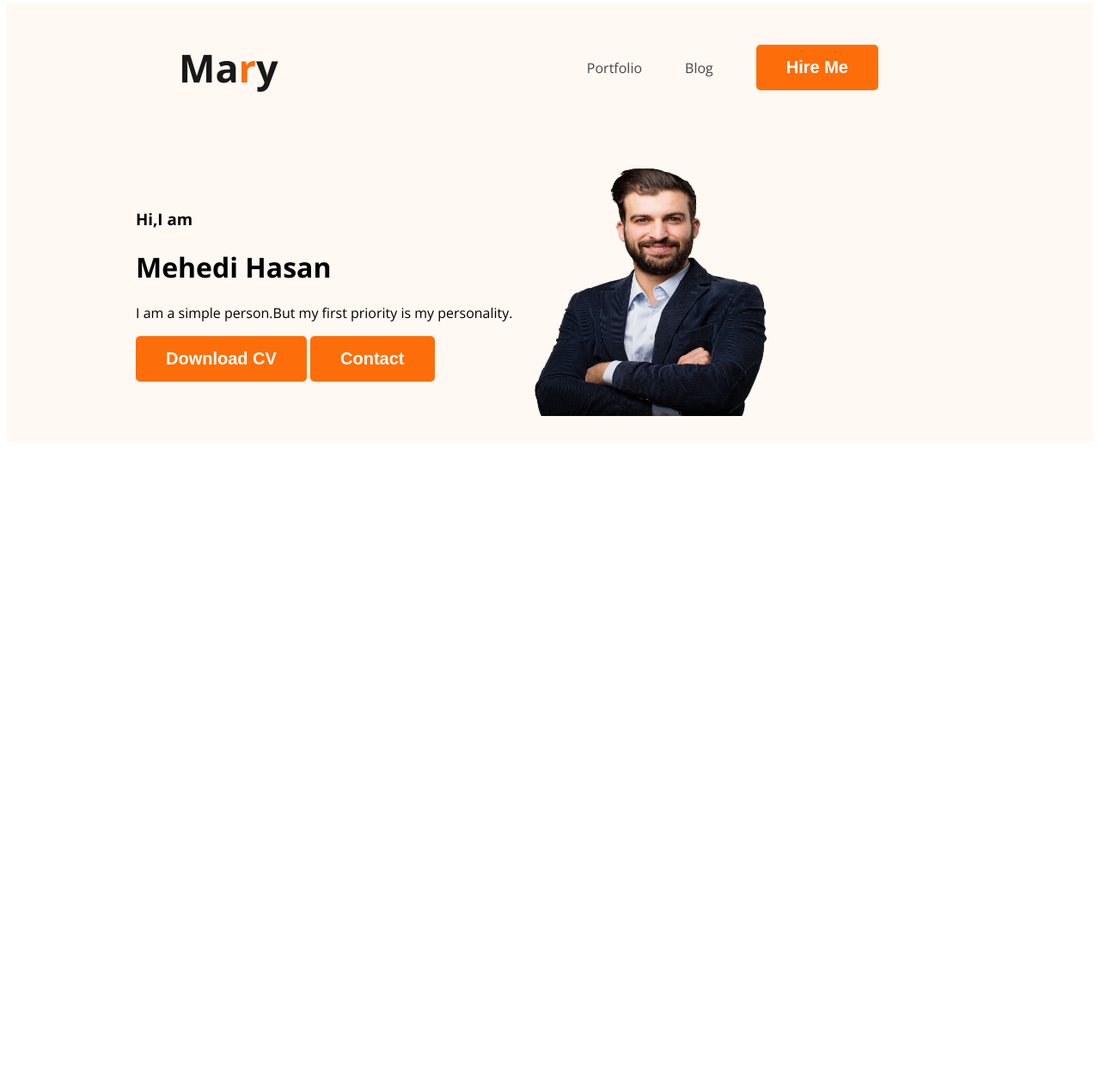
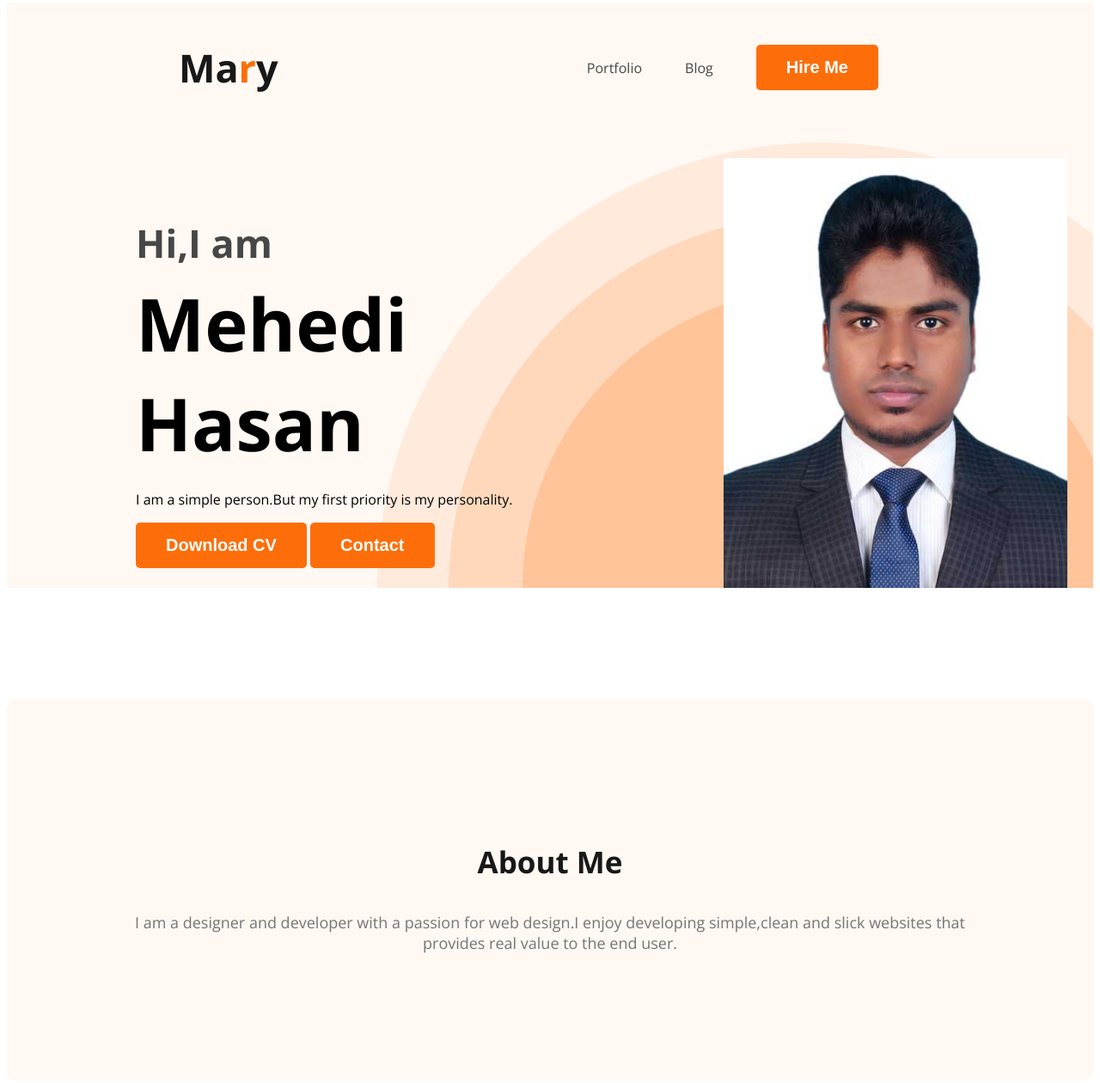
Before and after one commit to Mehedi-ICE16/Web-Developer-Portfolio, a plain HTML site: page index.html in a window 1280 px wide. Shown: the part 5-1265 px from the top of the page at 86% size. Before the commit the page ends 800 px from the top, so only its background shows below. Drawn offline with nearby package versions, Linux system fonts and the light colour scheme.

Commit message:
added about section

```diff
--- a/index.html
+++ b/index.html
@@ -21,18 +21,22 @@
         </nav>
         <div class="banner">
             <div class="banner-content">
-                <h3 class="banner-greetings">Hi,I am</h3>
+                <h3 class="banner-greeting">Hi,I am</h3>
                 <h1 class="banner-title">Mehedi Hasan</h1>
                 <p>I am a simple person.But my first priority is my personality.</p>
                 <button class="btn-primary">Download CV</button>
                 <button class="btn-primary">Contact</button>
             </div>
-            <img src="images/hardy.png" class="profile-picture" alt="">
+            <img src="images/mehedi.jpg" class="profile-picture" alt="">
         </div>
     </header>
 
     <main>
+        <section class="about">
+            <h3 class="section-title">About Me</h3>
+            <p class="section-description">I am a designer and developer with a passion for web design.I enjoy developing simple,clean and slick websites that provides real value to the end user.</p>
 
+        </section>
     </main>
 
     <footer>
--- a/styles/portfolio.css
+++ b/styles/portfolio.css
@@ -51,13 +51,54 @@ nav a {
 /* Header related style */
 .header {
     background-color: #FFF8F3;
+    background-image: url('../images/header_bg.png');
+    background-repeat: no-repeat;
+    background-position: bottom right;
 }
 .banner{
-    padding: 30px 30px 30px 150px;
+    padding: 30px 30px 0px 150px;
     display: flex;
     align-items: center;
+    justify-content: space-between;
+}
+
+.banner-content{
+    max-width: 500px;
 }
 .banner .profile-picture{
-    height: 300px;
-    width: 300px;
+    width: 400px;
+    height: 500px;
 }
+
+.banner-greeting{
+    font-size: 45px;
+    color: #474747;
+    margin-bottom: 0px;
+}
+
+.banner-title{
+    font-size: 85px;
+    font-weight: 700;
+    margin-top: 5px;
+    margin-bottom: 20px;
+}
+
+/* Main section style */
+/* About Section style */
+.about{
+    padding: 130px;
+    border-radius: 10px;
+    background: #FFF8F3;
+    margin: 130px 0px;
+}
+.section-title{
+    color: #181818;
+    text-align: center;
+    font-weight: 700;
+    font-size: 35px;
+}
+.section-description{
+    color: #757575;
+    text-align: center;
+    font-size: 18px;
+}
```
Also changed, not shown: images/mehedi.jpg (added).
